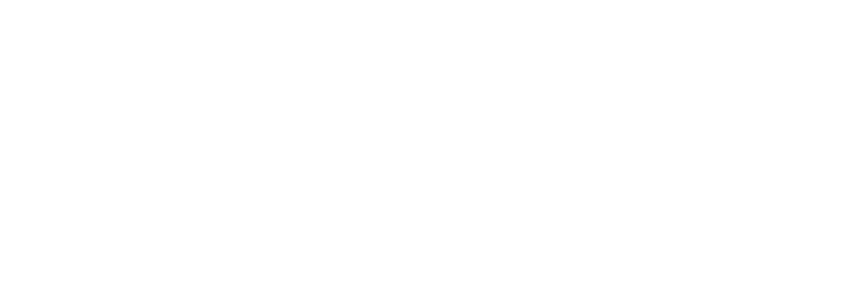
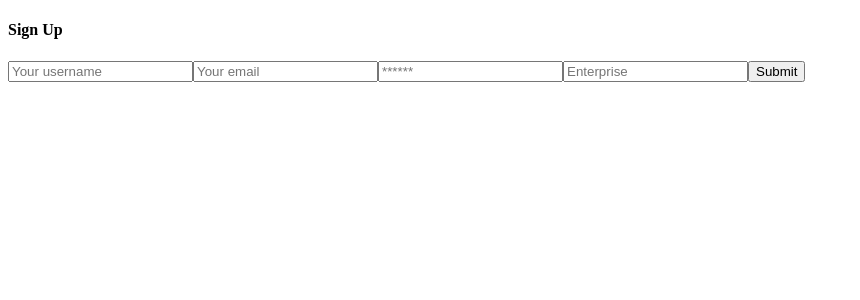
Before and after one commit to Banger484/inventory-plus, a React (Create React App) app in the folder client/: page /signup in a window 1280 px wide. Before the commit this address had no page. Shown: the top 300 px of the page, without its empty margins (0-860 px from the left). Built offline with nearby package versions, Linux system fonts and the light colour scheme.

Commit message:
set up basic login register on front end

```diff
--- a/client/src/App.js
+++ b/client/src/App.js
@@ -9,8 +9,8 @@
 import { BrowserRouter as Router, Routes, Route } from 'react-router-dom';
 
 import Home from './pages/Home';
-// import Signup from './pages/Signup';
-// import Login from './pages/Login';
+import Signup from './pages/Signup';
+import Login from './pages/Login';
 
 console.log("in react")
 // Construct our main GraphQL API endpoint
@@ -50,14 +50,14 @@
                 path="/"
                 element={<Home />}
               />
-              {/* <Route
+              <Route
                 path="/login"
                 element={<Login />}
-              /> */}
-              {/* <Route
+              />
+              <Route
                 path="/signup"
                 element={<Signup />}
-              /> */}
+              />
               {/* <Route
                 path="/profiles/:profileId"
                 element={<Profile />}
--- a/client/src/pages/Home.js
+++ b/client/src/pages/Home.js
@@ -2,11 +2,14 @@
 import { useQuery } from '@apollo/client';
 import UserList from '../components/UserList';
 import { QUERY_USERS } from '../utils/queries';
+import auth from "../utils/auth"
 
 const Home = () => {
-    console.log("in home")
   const { loading, data } = useQuery(QUERY_USERS);
   const users = data?.users || [];
+  console.log(auth.loggedIn())
+  console.log(auth.getToken())
+  console.log(auth.getProfile())
   return (
     <main>
       <div className="flex-row justify-center">
@@ -16,7 +19,7 @@
           ) : (
             <UserList
             users={users}
-            title="Here's the current roster of current users..."
+            title="Here's the current roster of users..."
           />
           )}
         </div>
--- /dev/null
+++ b/client/src/pages/Login.js
@@ -0,0 +1,94 @@
+import React, { useState } from 'react';
+import { Link } from 'react-router-dom';
+import { useMutation } from '@apollo/client';
+import { LOGIN_USER } from '../utils/mutations';
+
+import Auth from '../utils/auth';
+
+const Login = (props) => {
+  const [formState, setFormState] = useState({ email: '', password: '' });
+  const [login, { error, data }] = useMutation(LOGIN_USER);
+
+  // update state based on form input changes
+  const handleChange = (event) => {
+    const { name, value } = event.target;
+
+    setFormState({
+      ...formState,
+      [name]: value,
+    });
+  };
+
+  // submit form
+  const handleFormSubmit = async (event) => {
+    event.preventDefault();
+    console.log(formState);
+    try {
+      const { data } = await login({
+        variables: { ...formState },
+      });
+
+      Auth.login(data.login.token);
+    } catch (e) {
+      console.error(e);
+    }
+
+    // clear form values
+    setFormState({
+      email: '',
+      password: '',
+    });
+  };
+
+  return (
+    <main className="flex-row justify-center mb-4">
+      <div className="col-12 col-lg-10">
+        <div className="card">
+          <h4 className="card-header bg-dark text-light p-2">Login</h4>
+          <div className="card-body">
+            {data ? (
+              <p>
+                Success! You may now head{' '}
+                <Link to="/">back to the homepage.</Link>
+              </p>
+            ) : (
+              <form onSubmit={handleFormSubmit}>
+                <input
+                  className="form-input"
+                  placeholder="Your email"
+                  name="email"
+                  type="email"
+                  value={formState.email}
+                  onChange={handleChange}
+                />
+                <input
+                  className="form-input"
+                  placeholder="******"
+                  name="password"
+                  type="password"
+                  value={formState.password}
+                  onChange={handleChange}
+                />
+                <button
+                  className="btn btn-block btn-info"
+                  style={{ cursor: 'pointer' }}
+                  type="submit"
+                >
+                  Submit
+                </button>
+              </form>
+            )}
+
+            {error && (
+              <div className="my-3 p-3 bg-danger text-white">
+                {error.message}
+              </div>
+            )}
+          </div>
+        </div>
+      </div>
+    </main>
+  );
+};
+
+export default Login;
--- /dev/null
+++ b/client/src/pages/Signup.js
@@ -0,0 +1,112 @@
+import React, { useState } from 'react';
+import { Link } from 'react-router-dom';
+
+import { useMutation } from '@apollo/client';
+import { ADD_USER } from '../utils/mutations';
+
+import Auth from '../utils/auth';
+
+const Signup = () => {
+  const [formState, setFormState] = useState({
+    name: '',
+    email: '',
+    password: '',
+    enterprise:''
+  });
+  const [addProfile, { error, data }] = useMutation(ADD_USER);
+
+  // update state based on form input changes
+  const handleChange = (event) => {
+    const { name, value } = event.target;
+
+    setFormState({
+      ...formState,
+      [name]: value,
+    });
+  };
+
+  // submit form
+  const handleFormSubmit = async (event) => {
+    event.preventDefault();
+    console.log(formState);
+
+    try {
+      const { data } = await addProfile({
+        variables: { ...formState },
+      });
+      console.log(data)
+
+      Auth.login(data.addUser.token);
+    } catch (e) {
+      console.error(e);
+    }
+  };
+
+  return (
+    <main className="flex-row justify-center mb-4">
+      <div className="col-12 col-lg-10">
+        <div className="card">
+          <h4 className="card-header bg-dark text-light p-2">Sign Up</h4>
+          <div className="card-body">
+            {data ? (
+              <p>
+                Success! You may now head{' '}
+                <Link to="/">back to the homepage.</Link>
+              </p>
+            ) : (
+              <form onSubmit={handleFormSubmit}>
+                <input
+                  className="form-input"
+                  placeholder="Your username"
+                  name="name"
+                  type="text"
+                  value={formState.name}
+                  onChange={handleChange}
+                />
+                <input
+                  className="form-input"
+                  placeholder="Your email"
+                  name="email"
+                  type="email"
+                  value={formState.email}
+                  onChange={handleChange}
+                />
+                <input
+                  className="form-input"
+                  placeholder="******"
+                  name="password"
+                  type="password"
+                  value={formState.password}
+                  onChange={handleChange}
+                />
+                                <input
+                  className="form-input"
+                  placeholder="Enterprise"
+                  name="enterprise"
+                  type="text"
+                  value={formState.enterprise}
+                  onChange={handleChange}
+                />
+                <button
+                  className="btn btn-block btn-info"
+                  style={{ cursor: 'pointer' }}
+                  type="submit"
+                >
+                  Submit
+                </button>
+              </form>
+            )}
+
+            {error && (
+              <div className="my-3 p-3 bg-danger text-white">
+                {error.message}
+              </div>
+            )}
+          </div>
+        </div>
+      </div>
+    </main>
+  );
+};
+
+export default Signup;
--- /dev/null
+++ b/client/src/utils/auth.js
@@ -0,0 +1,36 @@
+// use this to decode a token and get the user's information out of it
+import decode from 'jwt-decode';
+
+// create a new class to instantiate for a user
+class AuthService {
+  // get user data from JSON web token by decoding it
+  getProfile() {
+    return decode(this.getToken());
+  }
+
+  // return `true` or `false` if token exists (does not verify if it's expired yet)
+  loggedIn() {
+    const token = this.getToken();
+    return token ? true : false;
+  }
+
+  getToken() {
+    // Retrieves the user token from localStorage
+    return localStorage.getItem('id_token');
+  }
+
+  login(idToken) {
+    // Saves user token to localStorage and reloads the application for logged in status to take effect
+    localStorage.setItem('id_token', idToken);
+    window.location.assign('/');
+  }
+
+  logout() {
+    // Clear user token and profile data from localStorage
+    localStorage.removeItem('id_token');
+    // this will reload the page and reset the state of the application
+    window.location.reload();
+  }
+}
+
+export default new AuthService();
--- /dev/null
+++ b/client/src/utils/mutations.js
@@ -0,0 +1,34 @@
+import { gql } from '@apollo/client';
+
+export const ADD_USER = gql`
+mutation addUser($name: String!, $email: String!, $password: String!, $enterprise: String!) {
+    addUser(name: $name, email: $email, password: $password, enterprise: $enterprise) {
+      token
+      user {
+        _id
+        email
+        name
+        password
+        credentials
+        enterprise
+      }
+    }
+  }
+`;
+
+
+export const LOGIN_USER = gql`
+mutation Login($email: String!, $password: String!) {
+    login(email: $email, password: $password) {
+      token
+      user {
+        _id
+        name
+        email
+        password
+        credentials
+        enterprise
+      }
+    }
+  }
+`;
```
Also changed, not shown: 1 other file (tests, documents, lock files or other folders).
